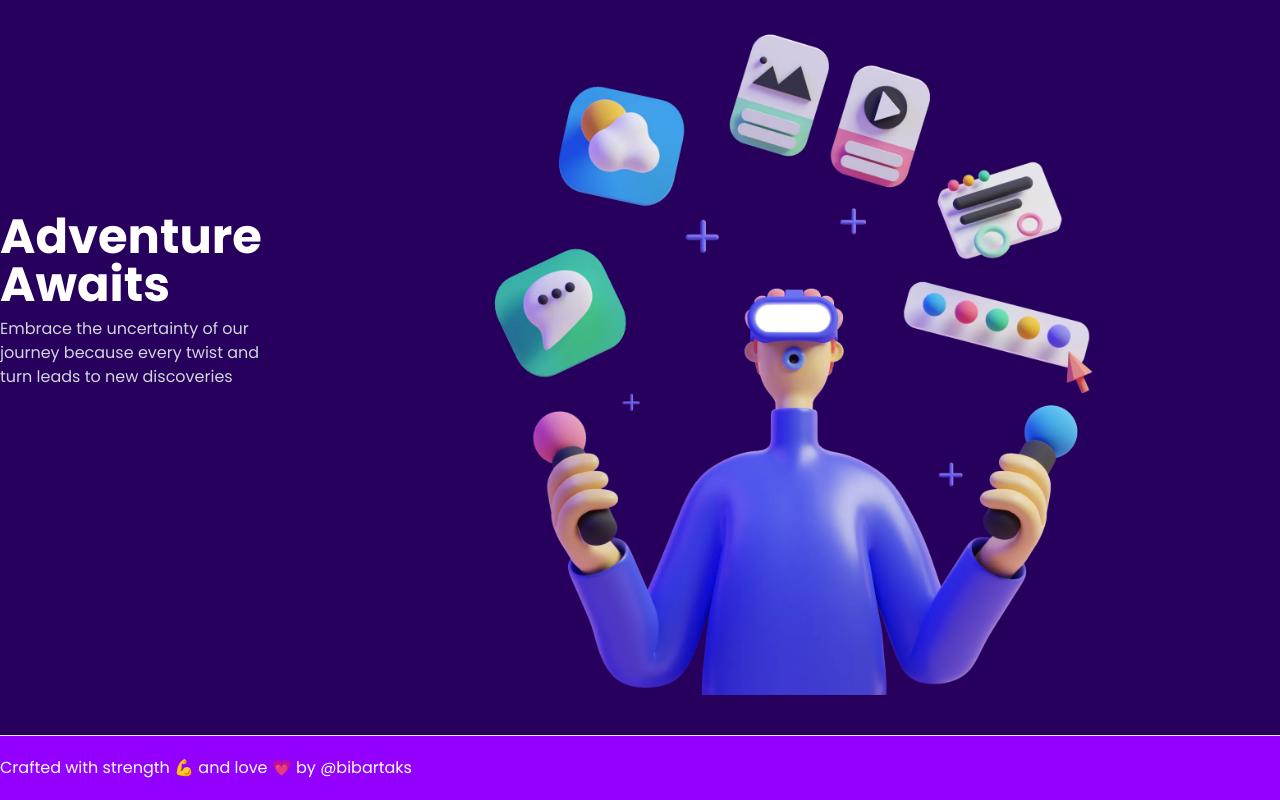
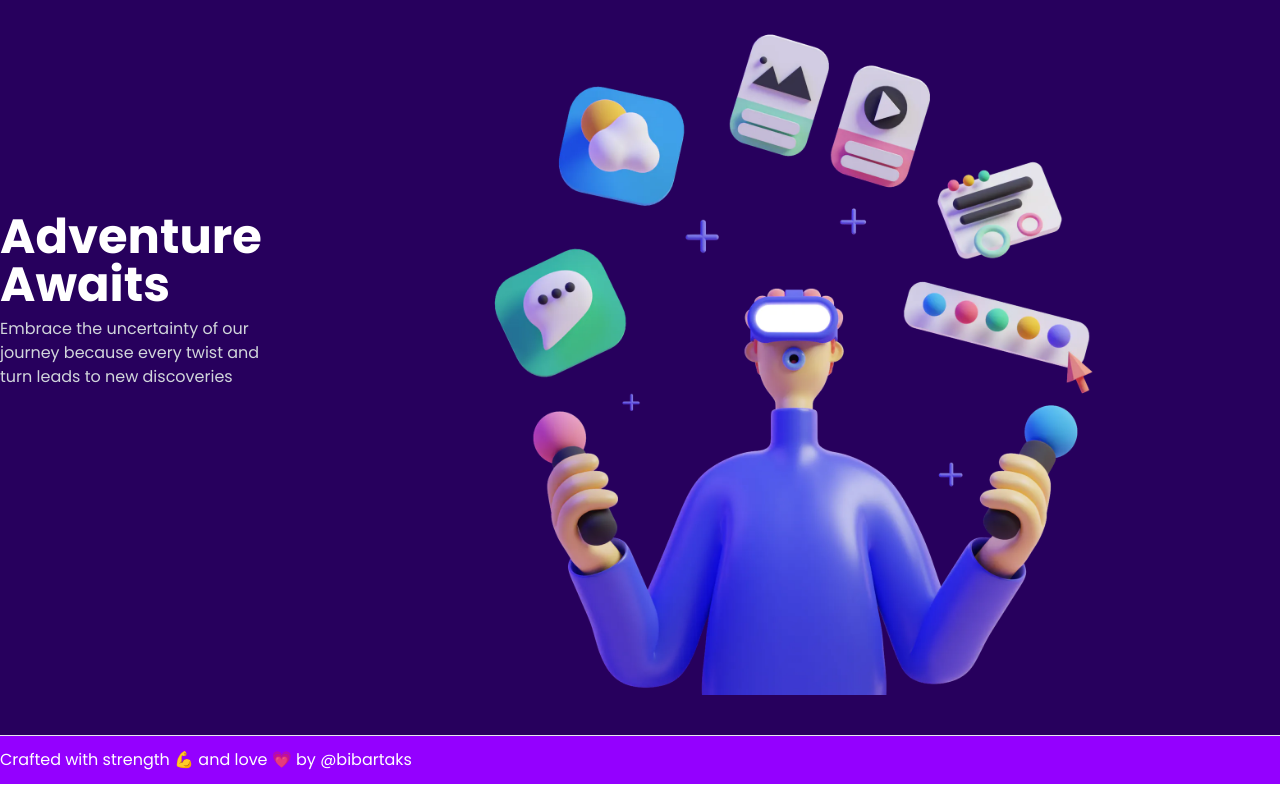
Before and after one commit to bibartaks/codeverse_explorer, a Next.js app: page / in a window 1280 px wide. Shown: the part 1266-2066 px from the top of the page. Built offline with nearby package versions, Linux system fonts and the light colour scheme; no server answers; the database is empty.

Commit message:
Reduce footer height

```diff
--- a/app/addblog/page.tsx
+++ b/app/addblog/page.tsx
@@ -5,7 +5,7 @@ import { db, app } from "../firebase" // Import Firestore from your firebase.js
 import { addDoc, collection } from "firebase/firestore"
 import { getAuth, onAuthStateChanged } from "firebase/auth"
 import Image from "next/image"
-import SignIn from "../components/SignIn/SignIn"
+import SignIn from "../components/SignUp/SignIn"
 import { ToastContainer, toast } from "react-toastify"
 import "react-toastify/dist/ReactToastify.css"
 import { Dialog, Transition } from "@headlessui/react"
--- a/app/components/Footer/Footer.tsx
+++ b/app/components/Footer/Footer.tsx
@@ -2,7 +2,7 @@ import React from "react"
 
 export default function Footer() {
   return (
-    <footer className="bg-[#9400FF] py-5 border-t">
+    <footer className="bg-[#9400FF] py-3 border-t">
       <div className="container m-auto flex justify-between items-center text-white">
         <div>
           <h1>Crafted with strength 💪 and love 💗 by @bibartaks</h1>
--- a/app/components/Navbar/Navbar.tsx
+++ b/app/components/Navbar/Navbar.tsx
@@ -1,7 +1,7 @@
 import Link from "next/link"
 import React, { useEffect, useState } from "react"
 import styles from "./navbar.module.css"
-import SignIn from "../SignIn/SignIn"
+import SignIn from "../SignUp/SignIn"
 import Image from "next/image"
 
 export default function Navbar() {
--- a/app/signin/page.tsx
+++ b/app/signup/page.tsx
@@ -1,5 +1,5 @@
 import React from "react"
-import SignIn from "../components/SignIn/SignIn"
+import SignIn from "../components/SignUp/SignIn"
 
 export default function page() {
   return (
```
Also changed, not shown: app/components/SignUp/SignIn.tsx (renamed from app/components/SignIn/SignIn.tsx).
